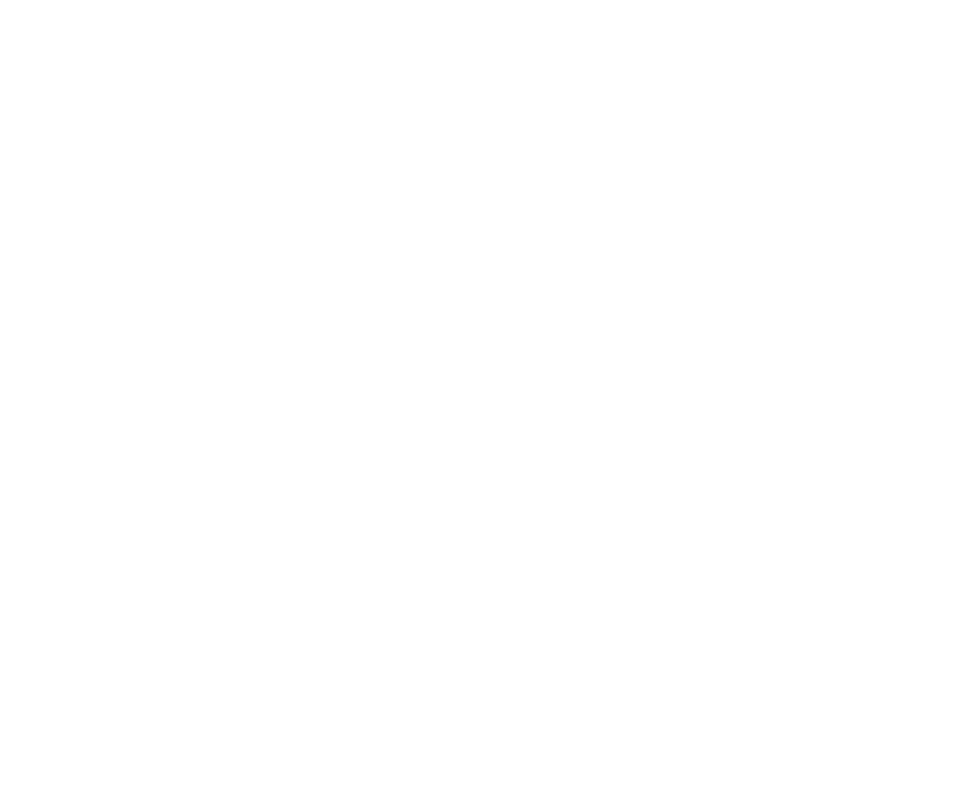
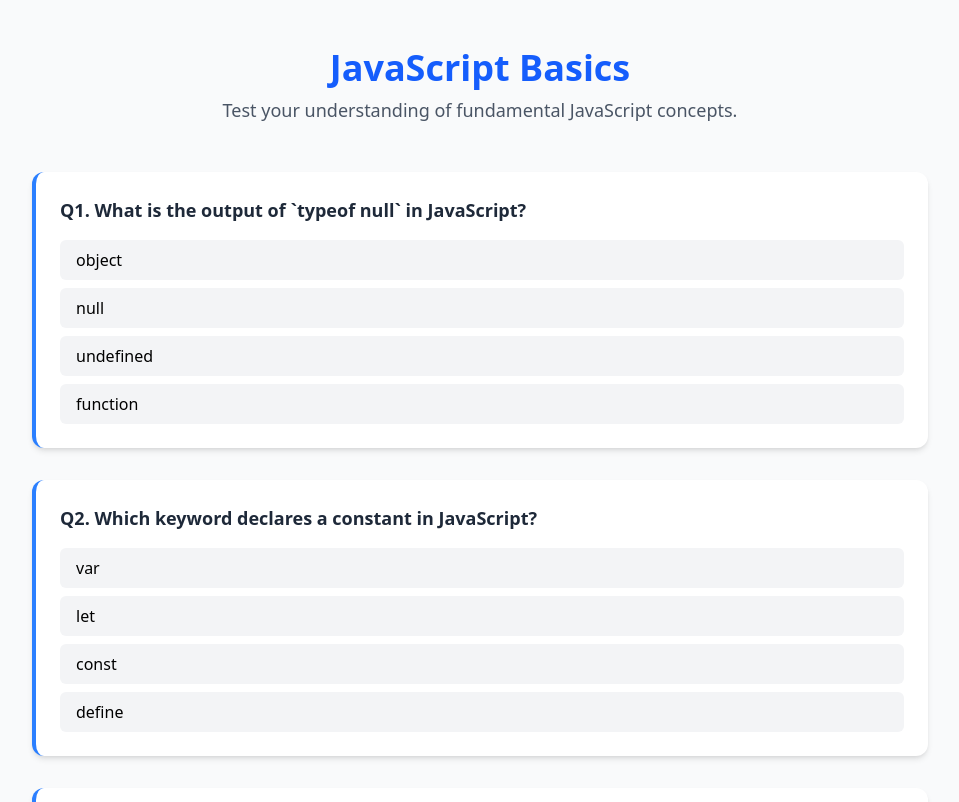
Before and after one commit to Ansh-sachan/quiz-app, a React (Vite) app in the folder quizzy/: page /quiz/1 in a window 1280 px wide. Before the commit this address had no page. Shown: the top 802 px of the page, without its empty margins (160-1119 px from the left). Built offline with nearby package versions, Linux system fonts and the light colour scheme.

Commit message:
feat: Implement quiz functionality with routing, modal, and question display

```diff
--- a/quizzy/src/App.tsx
+++ b/quizzy/src/App.tsx
@@ -2,6 +2,7 @@ import { BrowserRouter as Router, Routes, Route } from 'react-router-dom';
 import './App.css'
 import { Home } from './pages/Home'
 import { Quizzes } from './pages/Quizzes';
+import { Quiz } from './pages/Quiz';
 
 function App() {
   return (
@@ -10,6 +11,7 @@ function App() {
     <Routes>
       <Route path='/' element={<Home />} />
       <Route path='/quizzes' element={<Quizzes />} />
+      <Route path='/quiz/:id' element={<Quiz />} />
     </Routes>
     </Router>
     </>
--- a/quizzy/src/components/explore/QuizCard.tsx
+++ b/quizzy/src/components/explore/QuizCard.tsx
@@ -1,20 +1,27 @@
 import { motion } from "framer-motion";
 
-export default function QuizCard({ quiz }) {
+interface QuizCardProps {
+  id: number;
+  title: string;
+  description: string;
+  difficulty: string;
+  tags: string[];
+  onClick?: () => void;
+}
+
+export default function QuizCard({id, title, description, difficulty, tags, onClick }: QuizCardProps) {
   return (
     <motion.div
       whileHover={{ scale: 1.02 }}
-      className="bg-white rounded-xl p-5 shadow-md hover:shadow-xl transition border-t-4 border-blue-500"
+      onClick={onClick}
+      className="cursor-pointer bg-white rounded-xl p-5 shadow-md hover:shadow-xl transition border-t-4 border-blue-500"
     >
-      <h3 className="text-xl font-semibold text-blue-600 mb-2">{quiz.title}</h3>
-      <p className="text-gray-700 mb-2">{quiz.description}</p>
-      <div className="text-sm text-gray-500">Difficulty: {quiz.difficulty}</div>
+      <h3 className="text-xl font-semibold text-blue-600 mb-2">{title}</h3>
+      <p className="text-gray-700 mb-2">{description}</p>
+      <div className="text-sm text-gray-500">Difficulty: {difficulty}</div>
       <div className="flex gap-2 mt-3 flex-wrap">
-        {quiz.tags.map(tag => (
-          <span
-            key={tag}
-            className="bg-blue-100 text-blue-600 text-xs px-2 py-1 rounded-full"
-          >
+        {tags.map(tag => (
+          <span key={tag} className="bg-blue-100 text-blue-600 text-xs px-2 py-1 rounded-full">
             {tag}
           </span>
         ))}
--- /dev/null
+++ b/quizzy/src/components/explore/QuizModal.tsx
@@ -0,0 +1,67 @@
+import { motion } from "framer-motion";
+import { useEffect } from "react";
+
+interface QuizModalProps {
+  quiz: {
+    id: number;
+    title: string;
+    description: string;
+    difficulty: string;
+    tags: string[];
+  };
+  onClose: () => void;
+  onStart: (id: number) => void;
+}
+
+export default function QuizModal({ quiz, onClose, onStart }: QuizModalProps) {
+  useEffect(() => {
+    const handleEscape = (e: KeyboardEvent) => {
+      if (e.key === "Escape") onClose();
+    };
+    window.addEventListener("keydown", handleEscape);
+    return () => window.removeEventListener("keydown", handleEscape);
+  }, [onClose]);
+
+  return (
+    <motion.div
+      initial={{ opacity: 0 }}
+      animate={{ opacity: 1 }}
+      exit={{ opacity: 0 }}
+      className="fixed inset-0 bg-black bg-opacity-60 flex items-center justify-center z-50"
+      onClick={onClose}
+    >
+      <motion.div
+        drag
+        dragConstraints={{ top: -100, bottom: 100, left: -100, right: 100 }}
+        onClick={e => e.stopPropagation()}
+        initial={{ scale: 0.8, opacity: 0 }}
+        animate={{ scale: 1, opacity: 1 }}
+        exit={{ scale: 0.8, opacity: 0 }}
+        className="bg-white p-8 rounded-xl shadow-2xl w-full max-w-2xl mx-4 relative"
+      >
+        <button
+          onClick={onClose}
+          className="absolute top-2 right-4 text-gray-500 hover:text-gray-700 text-xl"
+        >
+          &times;
+        </button>
+        <h2 className="text-3xl font-bold text-blue-600 mb-4">{quiz.title}</h2>
+        <p className="text-gray-700 mb-3">{quiz.description}</p>
+        <div className="text-sm text-gray-500 mb-4">Difficulty: {quiz.difficulty}</div>
+        <div className="flex flex-wrap gap-2 mb-6">
+          {quiz.tags.map(tag => (
+            <span key={tag} className="bg-blue-100 text-blue-600 text-xs px-2 py-1 rounded-full">
+              {tag}
+            </span>
+          ))}
+        </div>
+        <button
+          onClick={() => onStart(quiz.id)}
+          className="bg-blue-600 hover:bg-blue-700 text-white w-full py-2 rounded text-lg font-semibold"
+        >
+          Start Quiz
+        </button>
+      </motion.div>
+    </motion.div>
+  );
+}
--- a/quizzy/src/components/home/FeaturedQuizzes.tsx
+++ b/quizzy/src/components/home/FeaturedQuizzes.tsx
@@ -18,7 +18,7 @@ export default function FeaturedQuizzes() {
 
       <div className="grid grid-cols-1 md:grid-cols-3 gap-6 max-w-6xl mx-auto">
         {featured.map(quiz => (
-          <QuizCard key={quiz.id} quiz={quiz} />
+          <QuizCard key={quiz.id} {...quiz} />
         ))}
       </div>
 
--- /dev/null
+++ b/quizzy/src/components/quiz/QuestionCard.tsx
@@ -0,0 +1,7 @@
+
+
+export const QuestionCard = () => {
+  return (
+    <div>QuestionCard</div>
+  )
+}
--- a/quizzy/src/data/quizzes.ts
+++ b/quizzy/src/data/quizzes.ts
@@ -2,29 +2,124 @@ export const quizzes = [
   {
     id: 1,
     title: "JavaScript Basics",
-    description: "Test your JS fundamentals",
-    difficulty: "Easy",
-    tags: ["javascript", "beginner"]
+    description: "Test your understanding of fundamental JavaScript concepts.",
+    difficulty: "Beginner",
+    tags: ["javascript", "programming", "basics"],
+    questions: [
+      {
+        id: 101,
+        question: "What is the output of `typeof null` in JavaScript?",
+        options: ["object", "null", "undefined", "function"],
+        correctAnswer: "object"
+      },
+      {
+        id: 102,
+        question: "Which keyword declares a constant in JavaScript?",
+        options: ["var", "let", "const", "define"],
+        correctAnswer: "const"
+      },
+      {
+        id: 103,
+        question: "What will `NaN === NaN` return?",
+        options: ["true", "false", "undefined", "TypeError"],
+        correctAnswer: "false"
+      }
+    ]
   },
   {
     id: 2,
-    title: "React Intermediate",
-    description: "State, Props and Hooks",
-    difficulty: "Medium",
-    tags: ["react", "frontend"]
+    title: "HTML & CSS Fundamentals",
+    description: "Check your knowledge of web design using HTML and CSS.",
+    difficulty: "Beginner",
+    tags: ["html", "css", "frontend"],
+    questions: [
+      {
+        id: 201,
+        question: "Which HTML tag is used to define an unordered list?",
+        options: ["<ol>", "<ul>", "<li>", "<list>"],
+        correctAnswer: "<ul>"
+      },
+      {
+        id: 202,
+        question: "Which CSS property controls the text size?",
+        options: ["font-style", "text-size", "font-size", "text-style"],
+        correctAnswer: "font-size"
+      },
+      {
+        id: 203,
+        question: "How do you select an element with id 'header' in CSS?",
+        options: ["#header", ".header", "header", "*header"],
+        correctAnswer: "#header"
+      }
+    ]
   },
   {
     id: 3,
-    title: "Node.js Mastery",
-    description: "Asynchronous, APIs & more",
-    difficulty: "Hard",
-    tags: ["node", "backend"]
+    title: "React JS Concepts",
+    description: "Challenge your understanding of core React concepts and hooks.",
+    difficulty: "Intermediate",
+    tags: ["react", "hooks", "javascript", "frontend"],
+    questions: [
+      {
+        id: 301,
+        question: "Which hook is used to manage state in a functional component?",
+        options: ["useRef", "useEffect", "useState", "useContext"],
+        correctAnswer: "useState"
+      },
+      {
+        id: 302,
+        question: "What is the default behavior of `useEffect`?",
+        options: [
+          "Runs after every render",
+          "Runs only on mount",
+          "Runs before render",
+          "Runs only when state updates"
+        ],
+        correctAnswer: "Runs after every render"
+      },
+      {
+        id: 303,
+        question: "Keys in React lists help with what?",
+        options: [
+          "Styling",
+          "Improving performance",
+          "Tracking element identity",
+          "None of the above"
+        ],
+        correctAnswer: "Tracking element identity"
+      }
+    ]
   },
   {
     id: 4,
-    title: "HTML & CSS",
-    description: "Basics of Web Design",
-    difficulty: "Easy",
-    tags: ["html", "css"]
+    title: "Node.js & Express",
+    description: "Test your backend knowledge using Node.js and Express framework.",
+    difficulty: "Intermediate",
+    tags: ["node", "express", "backend", "javascript"],
+    questions: [
+      {
+        id: 401,
+        question: "Which method is used to create a server in Node.js?",
+        options: ["http.listen()", "http.createServer()", "server.start()", "express.init()"],
+        correctAnswer: "http.createServer()"
+      },
+      {
+        id: 402,
+        question: "Which middleware is used to parse JSON bodies in Express?",
+        options: ["bodyParser.json()", "express.json()", "jsonParser()", "express.body()"],
+        correctAnswer: "express.json()"
+      },
+      {
+        id: 403,
+        question: "What does `req.params` contain in Express?",
+        options: [
+          "Query string parameters",
+          "Form data",
+          "URL route parameters",
+          "Header information"
+        ],
+        correctAnswer: "URL route parameters"
+      }
+    ]
   }
 ];
--- /dev/null
+++ b/quizzy/src/pages/Quiz.tsx
@@ -0,0 +1,56 @@
+import { useParams } from "react-router-dom";
+import { quizzes } from "../data/quizzes";
+import { useEffect, useState } from "react";
+import { motion } from "framer-motion";
+
+export const Quiz = () => {
+  const { id } = useParams();
+  const [quiz, setQuiz] = useState<typeof quizzes[0] | undefined>(undefined);
+
+  useEffect(() => {
+    const newQuiz = quizzes.find((q) => q.id === Number(id));
+    setQuiz(newQuiz);
+  }, [id]);
+
+  if (!quiz) return <div className="text-center text-red-600 font-semibold mt-20">Quiz not found</div>;
+
+  return (
+    <div className="min-h-screen bg-gray-50 py-12 px-6">
+      <motion.div
+        initial={{ opacity: 0, y: -30 }}
+        animate={{ opacity: 1, y: 0 }}
+        transition={{ duration: 0.6 }}
+        className="text-center mb-12"
+      >
+        <h1 className="text-4xl font-bold text-blue-600 mb-2">{quiz.title}</h1>
+        <p className="text-gray-600 text-lg">{quiz.description}</p>
+      </motion.div>
+
+      <div className="max-w-4xl mx-auto space-y-8">
+        {quiz.questions.map((question, index) => (
+          <motion.div
+            key={question.id}
+            initial={{ opacity: 0, y: 20 }}
+            animate={{ opacity: 1, y: 0 }}
+            transition={{ delay: index * 0.1 }}
+            className="bg-white rounded-xl shadow-md p-6 border-l-4 border-blue-500"
+          >
+            <p className="text-lg font-semibold text-gray-800 mb-4">
+              Q{index + 1}. {question.question}
+            </p>
+            <ul className="space-y-2">
+              {question.options.map((option, optionIndex) => (
+                <li
+                  key={optionIndex}
+                  className="cursor-pointer px-4 py-2 bg-gray-100 hover:bg-blue-100 rounded-md transition"
+                >
+                  {option}
+                </li>
+              ))}
+            </ul>
+          </motion.div>
+        ))}
+      </div>
+    </div>
+  );
+};
```
Also changed, not shown: quizzy/src/components/explore/AllQuizzes.tsx (+32 -6 lines).
